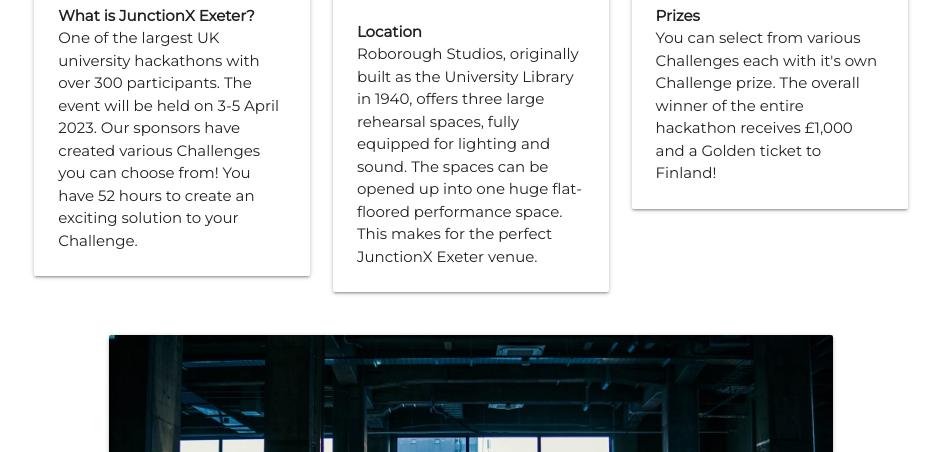
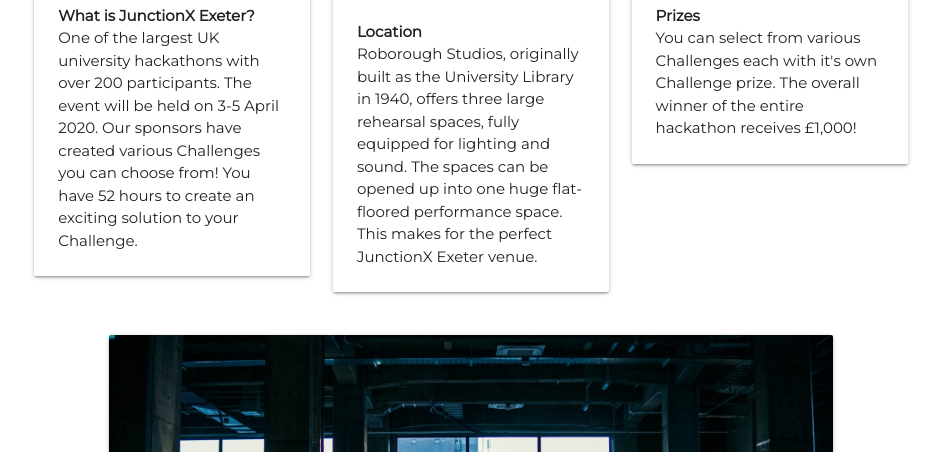
Before and after one commit to XsnakezonX/JunctionX-Exeter, a website: page public/index.html in a window 1280 px wide. Shown: the part 1735-2187 px from the top of the page, without its empty margins (169-1110 px from the left). Drawn offline with nearby package versions, Linux system fonts and the light colour scheme.

Commit message:
Content Updates

```diff
--- a/public/index.html
+++ b/public/index.html
@@ -158,7 +158,7 @@
       <img class="front-cover-logo" src="junctionx_exeter_logo_white_twoline.png">
 
       <div>
-        <p>3-5 April 2023</p>
+        <p>3-5 April 2020</p>
         <p>Europe's Largest Hackathon, now in Exeter</p>
       </div>
 
@@ -260,8 +260,8 @@
           </div>
           <div class="card-content">
             <p><b>What is JunctionX Exeter?</b></p>
-            <p>One of the largest UK university hackathons with over 300 participants. The event will be
-              held on 3-5 April 2023. Our sponsors have created various Challenges you can choose
+            <p>One of the largest UK university hackathons with over 200 participants. The event will be
+              held on 3-5 April 2020. Our sponsors have created various Challenges you can choose
               from! You have 52 hours to create an exciting solution to your Challenge.</p>
           </div>
         </div>
@@ -296,7 +296,7 @@
             <p><b>Prizes</b></p>
             <p>
               You can select from various Challenges each with it's own Challenge prize. The overall
-              winner of the entire hackathon receives £1,000 and a Golden ticket to Finland!
+              winner of the entire hackathon receives £1,000!
             </p>
 
           </div>
```
